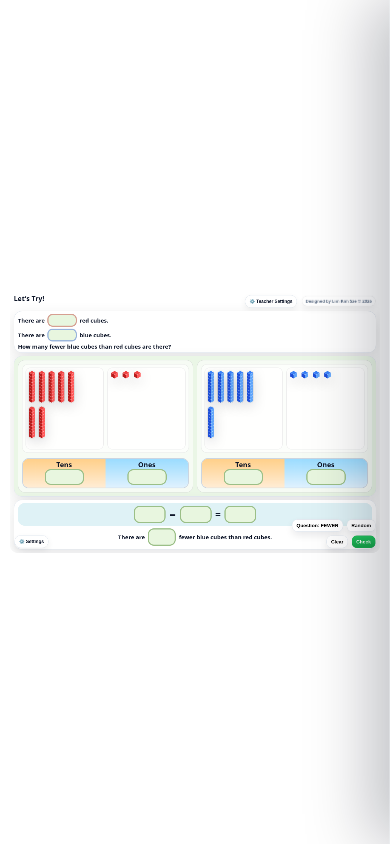
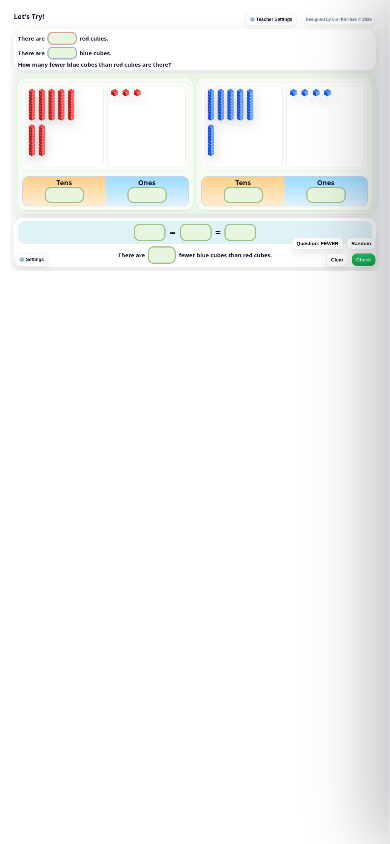
Before and after one commit to limkimsze-maker/P1_How_Many_More_or_How_Many_Fewer, a plain HTML site: page index.html in a window 390 px wide. Drawn offline with Linux system fonts and the light colour scheme.

Commit message:
Top-align activity on phones

```diff
--- a/index.html
+++ b/index.html
@@ -786,7 +786,7 @@
       const availH = Math.max(260, window.innerHeight - margin * 2);
       const s = Math.min(availW / BASE_W, availH / BASE_H, 1);
       const left = margin + Math.max(0, (availW - BASE_W * s) / 2);
-      const top = margin + Math.max(0, (availH - BASE_H * s) / 2);
+      const top = window.innerWidth < 760 ? margin : margin + Math.max(0, (availH - BASE_H * s) / 2);
       stage.style.left = `${left}px`;
       stage.style.top = `${top}px`;
       stage.style.transform = `scale(${s})`;
```
